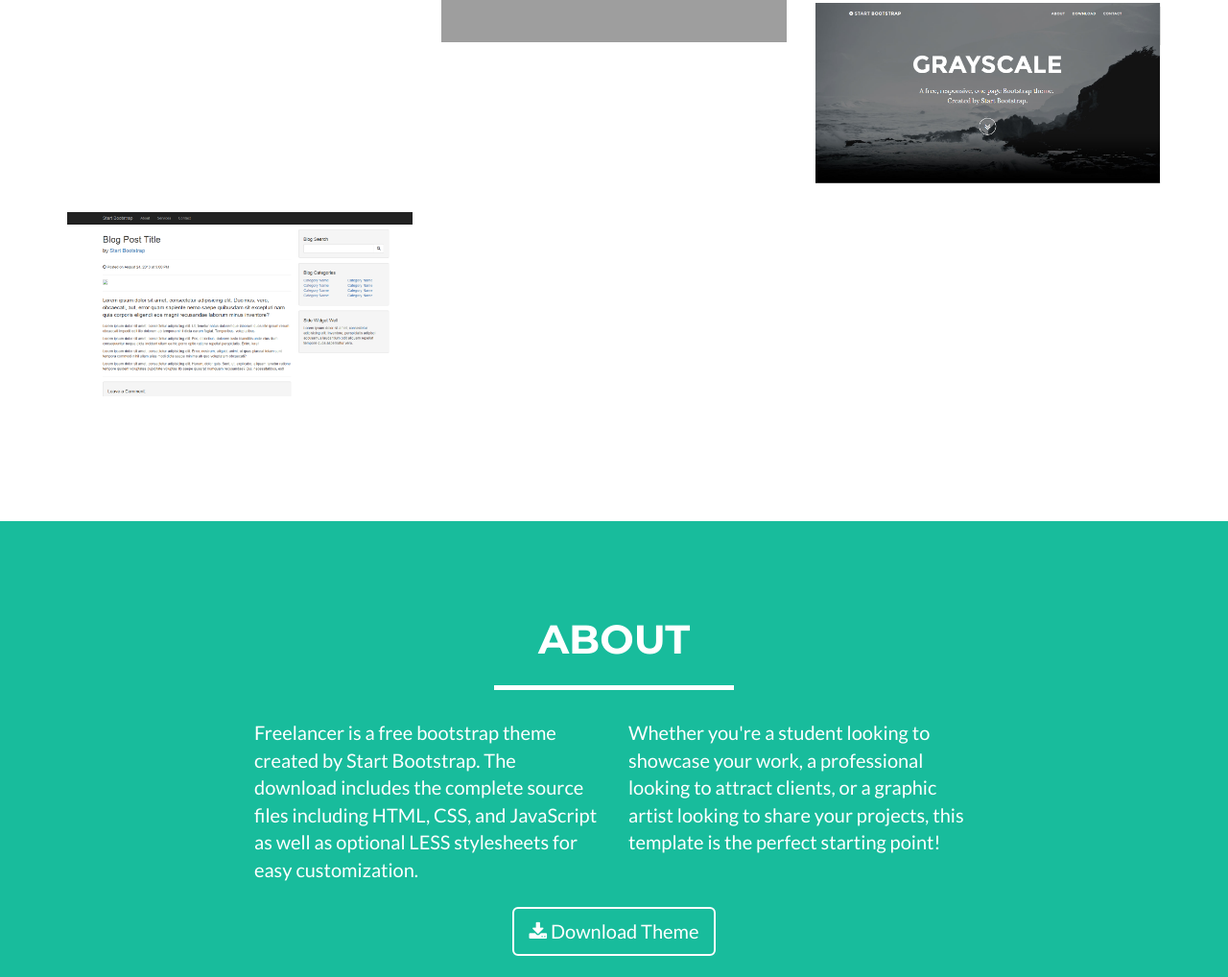
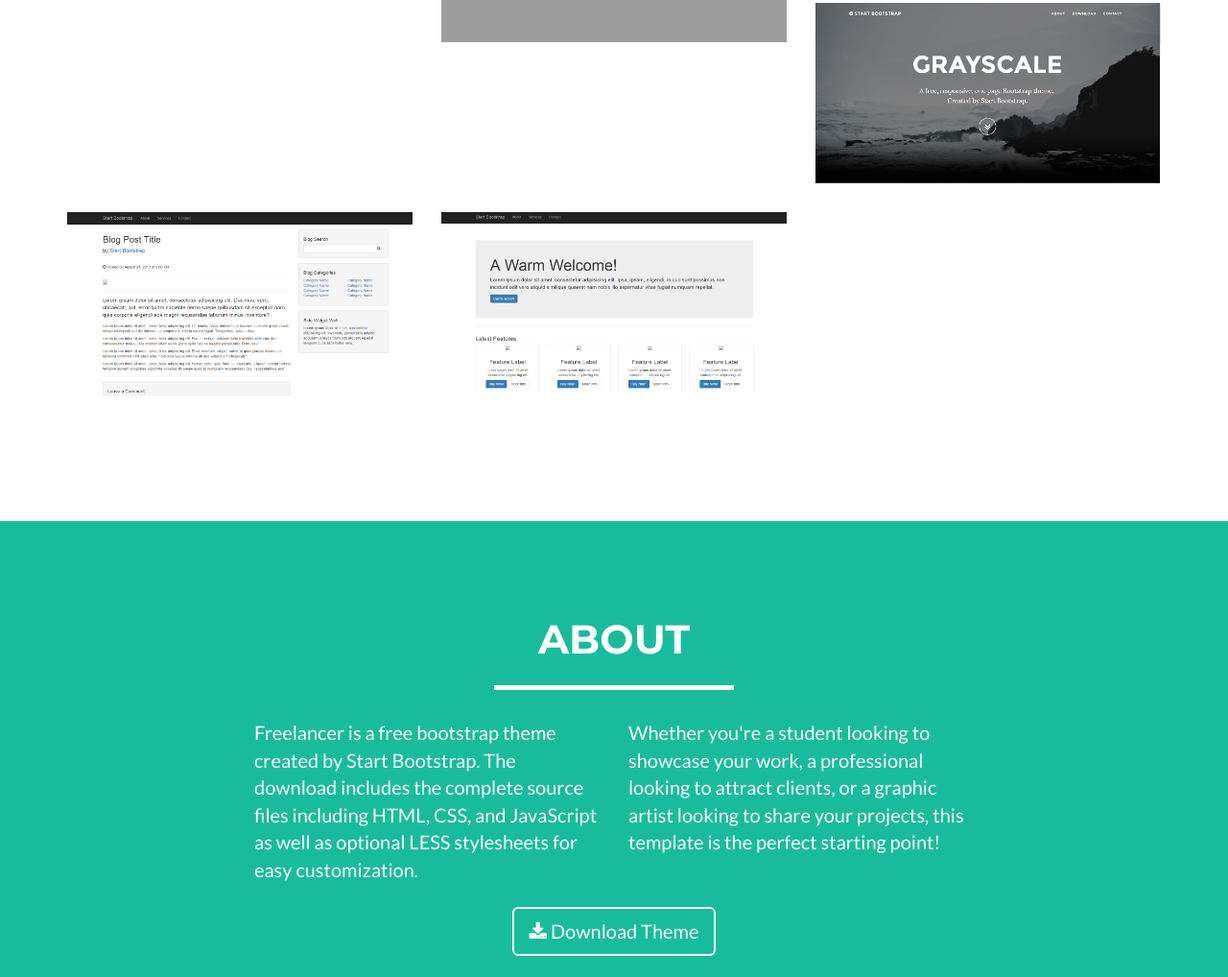
Before and after one commit to alexcamangeg/.github.io, a website: page index.html in a window 1280 px wide. Shown: the part 1198-2216 px from the top of the page at 96% size. Drawn offline with nearby package versions, Linux system fonts and the light colour scheme; grey boxes are pictures that could not be loaded.

Commit message:
Update index.html

```diff
--- a/index.html
+++ b/index.html
@@ -149,7 +149,7 @@
                                 <i class="fa fa-search-plus fa-3x"></i>
                             </div>
                         </div>
-                        <img src="img/features.PNG" class="img-responsive" alt="">
+                        <img src="img/feature.PNG" class="img-responsive" alt="">
                     </a>
                 </div>
             </div>
@@ -491,7 +491,7 @@
                         <div class="modal-body">
                             <h2>Project Title</h2>
                             <hr class="star-primary">
-                            <img src="img/features.PNG" class="img-responsive img-centered" alt="">
+                            <img src="img/feature.PNG" class="img-responsive img-centered" alt="">
                             <p>Use this area of the page to describe your project. The icon above is part of a free icon set by <a href="https://sellfy.com/p/8Q9P/jV3VZ/">Flat Icons</a>. On their website, you can download their free set with 16 icons, or you can purchase the entire set with 146 icons for only $12!</p>
                             <ul class="list-inline item-details">
                                 <li>Client:
```
